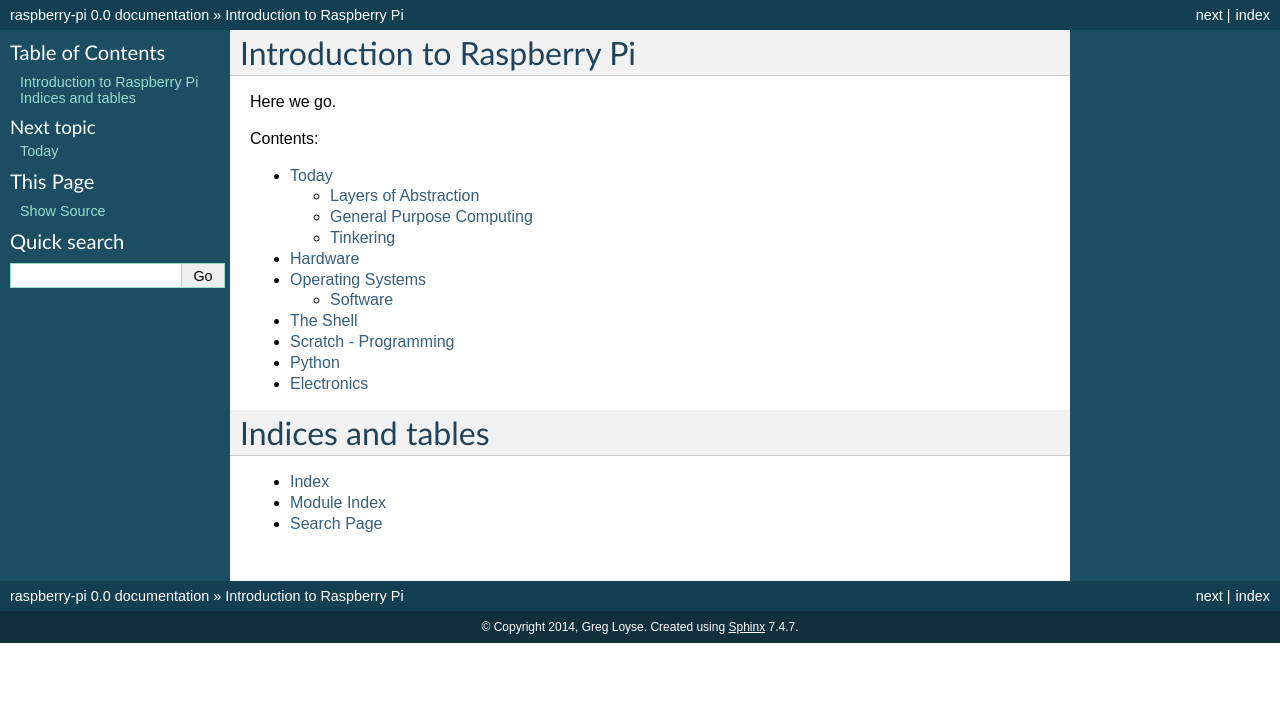
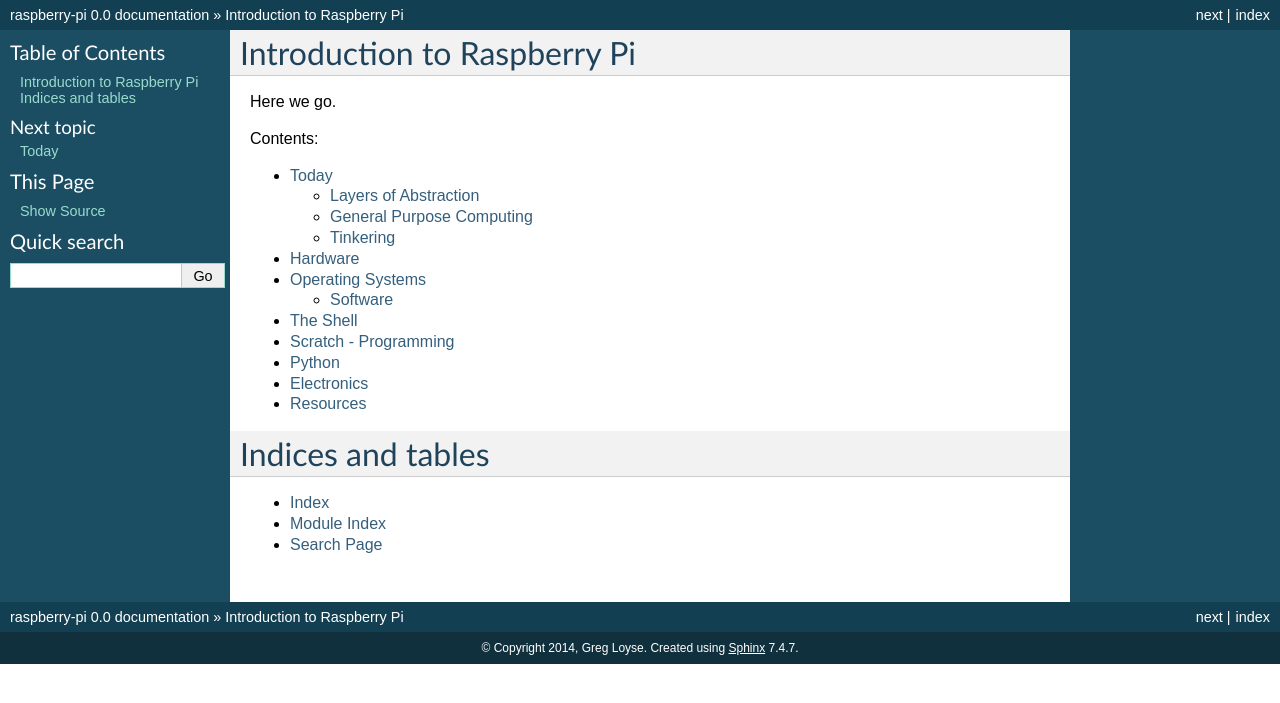
Before and after one commit to arachnegl/intro-to-raspberry-pi, a Sphinx documentation site: the page built from source/index.rst, in a window 1280 px wide. Shown: the top 703 px of the page. Built offline with Sphinx 7.4.7, drawn with Linux system fonts in a browser that asks for light colours.

Commit message:
resources page

```diff
--- a/source/index.rst
+++ b/source/index.rst
@@ -20,6 +20,7 @@
     scratch
     python
     electronics
+    resources
 
 
 
--- /dev/null
+++ b/source/resources.rst
@@ -0,0 +1,4 @@
+Resources
+*********
+
+Here are a list of resources:
```
